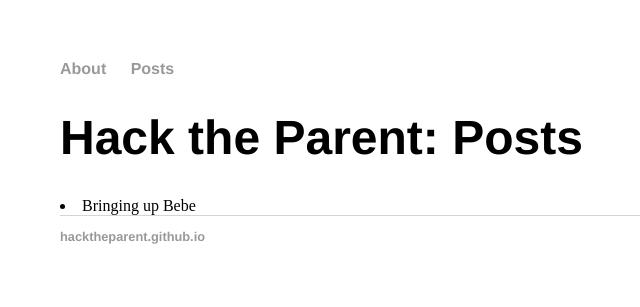
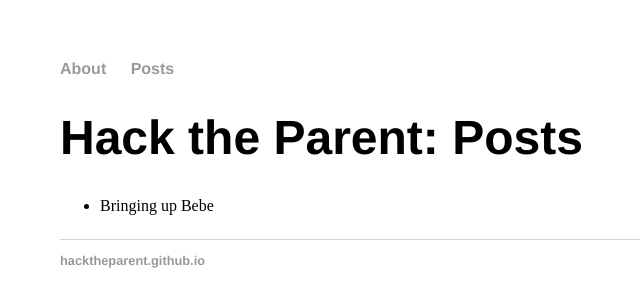
Before and after one commit to hacktheparent/hacktheparent.github.io, a Jekyll site: the page built from posts.html, in a window 1280 px wide. Shown: the top 307 px of the page, without its empty margins (132-772 px from the left). Built offline with Jekyll 4.4.1, drawn with Linux system fonts in a browser that asks for light colours.

Commit message:
update posts.html

```diff
--- a/posts.html
+++ b/posts.html
@@ -4,7 +4,7 @@ title: Hack the Parent
 ---
 <div class="blurb">
 	<h1>Hack the Parent: Posts</h1>
-		<ul.posts>
-		<li>Bringing up Bebe</li>
-		</ul>
+		<p><ul></p>
+		<p><li>Bringing up Bebe</li></p>
+		<p></ul></p>
 </div><!-- /.blurb -->
```
